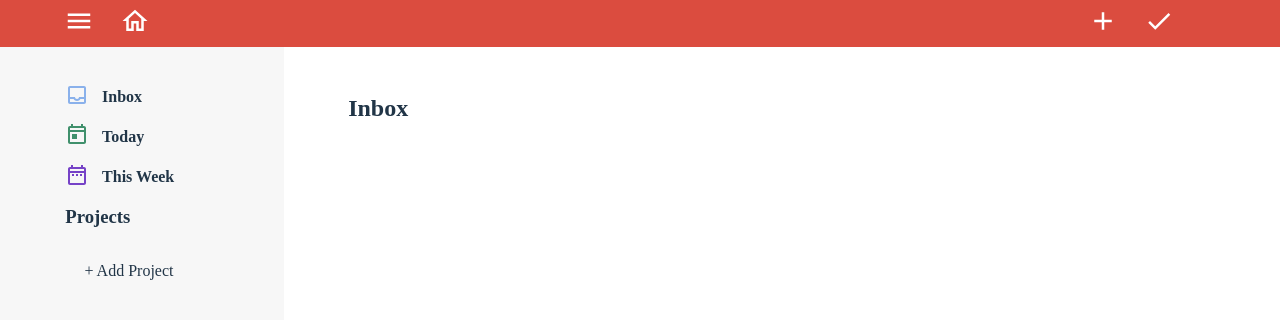
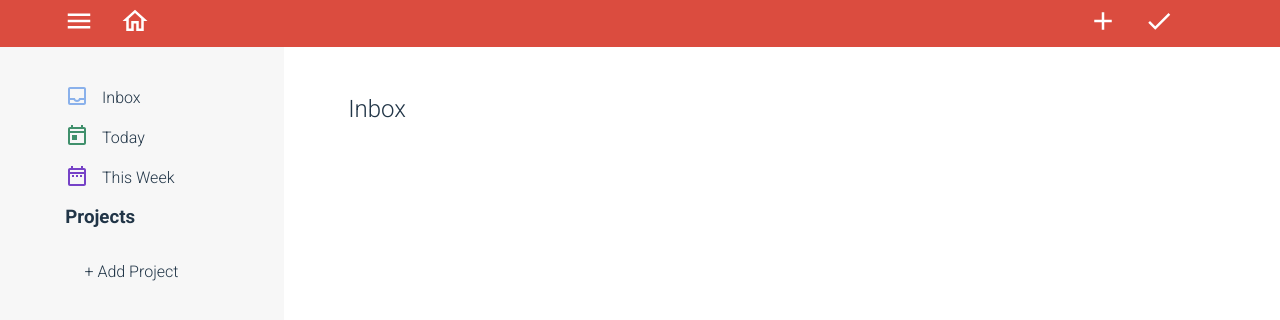
Before and after one commit to EdgarV-95/react-todo, a React (Vite) app: page / in a window 1280 px wide. Shown: the top 320 px of the page. Built offline with nearby package versions, Linux system fonts and the light colour scheme.

Commit message:
feat; A bunch of styling fixes

```diff
--- a/src/App.css
+++ b/src/App.css
@@ -1,3 +1,11 @@
+@import url('https://fonts.googleapis.com/css2?family=Roboto:wght@300;400;500;700&display=swap');
+
+*,
+*::before,
+*::after {
+  font-family: 'Roboto', sans-serif;
+}
+
 #root {
   max-width: 1280px;
 }
--- a/src/components/AddTaskModal.css
+++ b/src/components/AddTaskModal.css
@@ -61,3 +61,8 @@
   gap: 0.5vw;
   justify-content: end;
 }
+
+.modal-header > h3,
+.buttons > button {
+  font-weight: 400;
+}
--- a/src/components/Body.css
+++ b/src/components/Body.css
@@ -5,6 +5,7 @@
 
 .title-txt {
   font-size: 3vh;
+  font-weight: 300;
 }
 
 .tasks-list {
@@ -31,6 +32,7 @@
 }
 
 .task-middle {
+  font-weight: 300;
   width: 40vw;
   padding-left: 5vw;
   cursor: pointer;
@@ -78,8 +80,8 @@ ul div.info {
 }
 
 .details-tab {
+  border: 0.1px solid rgb(194, 188, 188);
   margin-top: 1vh;
-  /* border: 1px solid rgb(226, 230, 233); */
   border-radius: 1.5vh;
   width: 50vw;
   padding-bottom: 1vh;
@@ -98,14 +100,13 @@ ul div.info {
 }
 
 span {
-  font-weight: bold;
+  font-weight: 500;
 }
 
 .description {
   display: flex;
   flex-direction: column;
   align-content: center;
-  /* justify-content: center; */
   flex-wrap: wrap;
 }
 
--- a/src/components/CompletedTasks.css
+++ b/src/components/CompletedTasks.css
@@ -1,4 +1,9 @@
 .completed-container {
+  border: none;
+}
+
+.task-test {
+  border: none;
   display: flex;
   align-items: center;
 }
--- a/src/components/CompletedTasks.jsx
+++ b/src/components/CompletedTasks.jsx
@@ -33,10 +33,10 @@ export default function CompletedTasks() {
                       date={task[0].dateValue}
                       priority={task[0].priorityValue}
                     />
+                    <DeleteTask
+                      handleDelete={() => handleDelete(task[0].id)}
+                    />
                   </div>
-                  <DeleteTask
-                    handleDelete={() => handleDelete(task[0].id)}
-                  />
                 </div>
               );
             })}
--- a/src/components/Sidebar.css
+++ b/src/components/Sidebar.css
@@ -32,10 +32,12 @@ ul {
 }
 
 .new-project {
+  font-weight: 350;
   padding-top: 2vh;
   padding-left: 1.5vw;
 }
 
 h4 {
   cursor: pointer;
+  font-weight: 350;
 }
--- a/src/components/options/DeleteTask.jsx
+++ b/src/components/options/DeleteTask.jsx
@@ -6,6 +6,7 @@ export default function DeleteTask({ handleDelete }) {
       <DeleteOutlineOutlinedIcon
         onClick={handleDelete}
         sx={{
+          color: 'rgb(84, 84, 84);',
           '&:hover': {
             backgroundColor: 'rgb(238,238,238);',
             borderRadius: '0.5vh',
--- a/src/components/options/EditTask.jsx
+++ b/src/components/options/EditTask.jsx
@@ -9,6 +9,7 @@ import {
   FormControl,
   Select,
 } from '@mui/material';
+import { LineWeight } from '@mui/icons-material';
 
 export default function EditTask({ onEditTask, currentValues }) {
   const [openEditForm, setOpenEditForm] = useState(false);
@@ -36,6 +37,7 @@ export default function EditTask({ onEditTask, currentValues }) {
         className="task-edit"
         onClick={openEditFormBtn}
         sx={{
+          color: 'rgb(84, 84, 84);',
           '&:hover': {
             backgroundColor: 'rgb(238,238,238);',
             borderRadius: '0.5vh',
--- a/src/components/options/MoveProject.jsx
+++ b/src/components/options/MoveProject.jsx
@@ -8,6 +8,7 @@ export default function MoveProject() {
           console.log(JSON.parse(localStorage.getItem('tasks')))
         }
         sx={{
+          color: 'rgb(84, 84, 84);',
           '&:hover': {
             backgroundColor: 'rgb(238,238,238);',
             borderRadius: '0.5vh',
```
